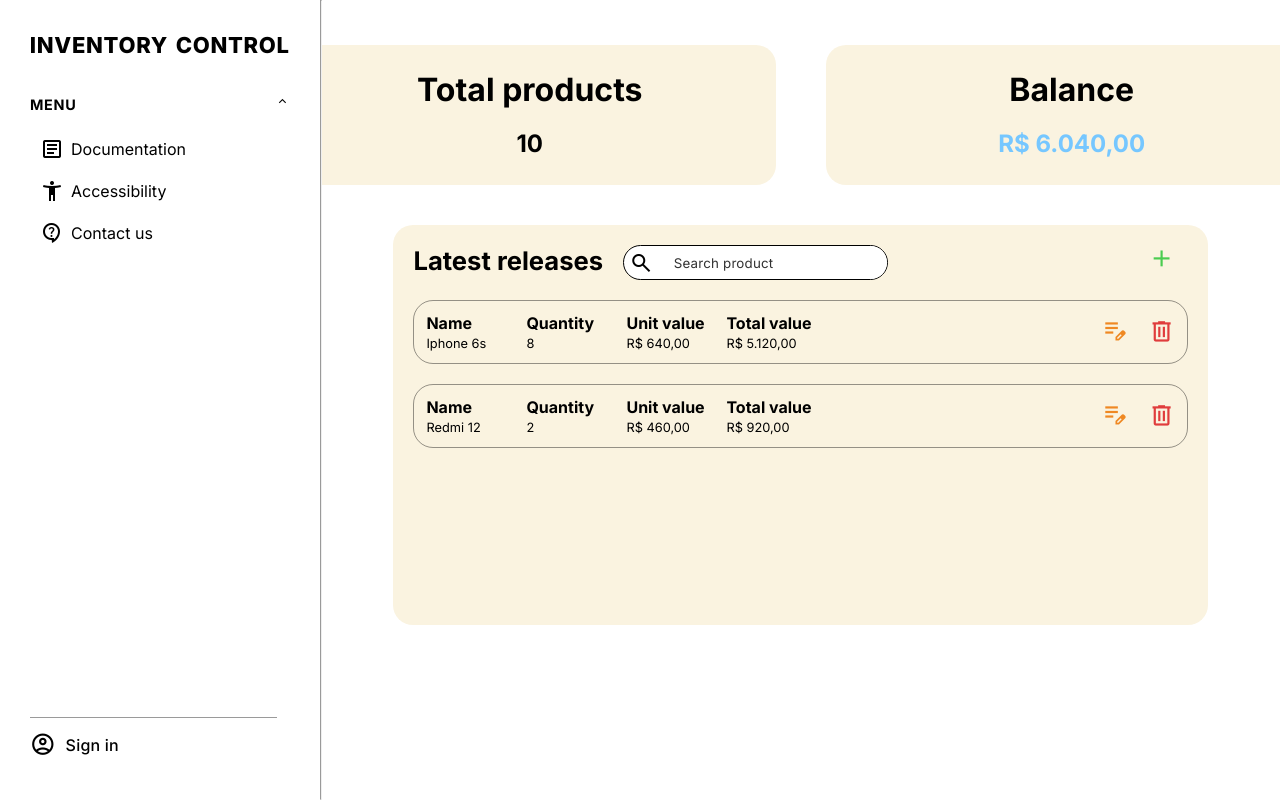
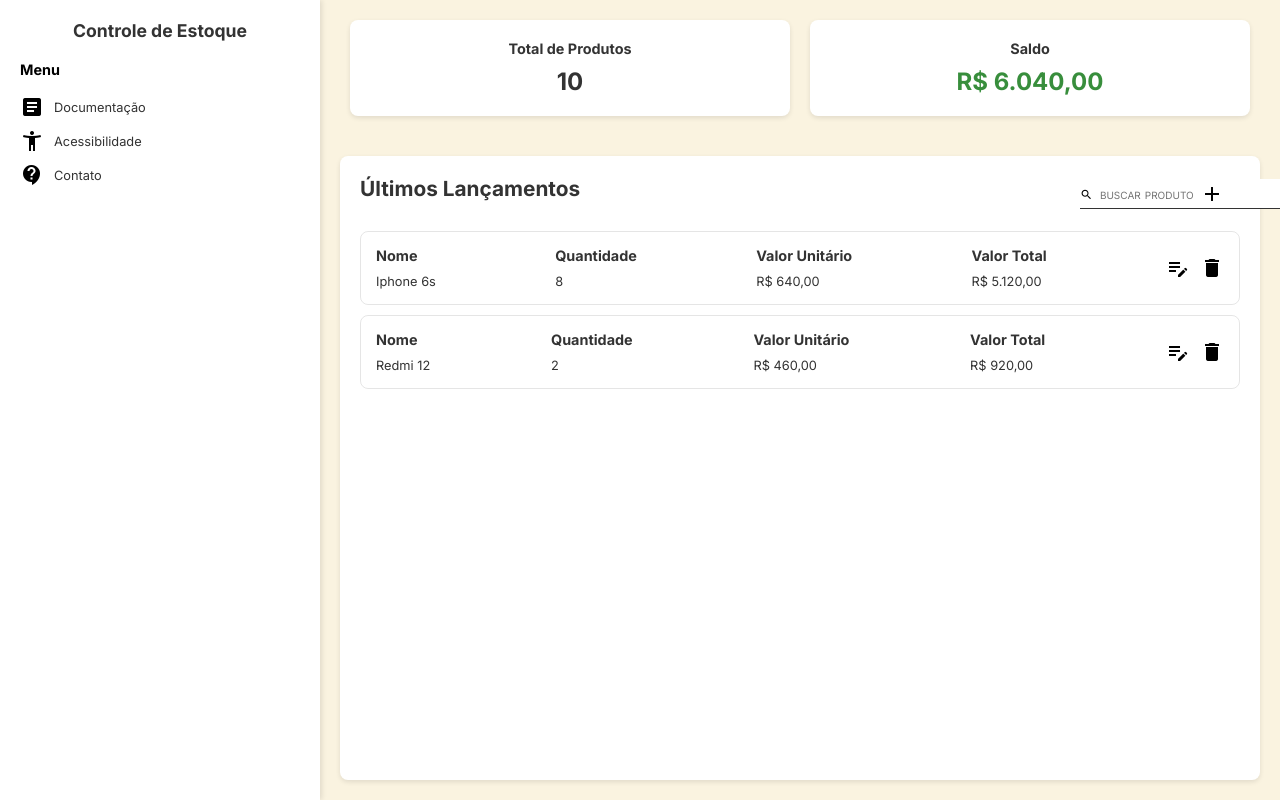
Before and after one commit to carlossalustiano/stock-control-panel, a website with bundled scripts: page index.html in a window 1280 px wide. Built offline with nearby package versions, Linux system fonts and the light colour scheme.

Commit message:
Interface v1 concluida e começando a consumindo API

```diff
--- a/index.html
+++ b/index.html
@@ -3,139 +3,122 @@
   <head>
     <meta charset="UTF-8" />
     <meta name="viewport" content="width=device-width, initial-scale=1.0" />
-    <title>Controle de estoque</title>
+    <title>Controle de Estoque</title>
     <link rel="stylesheet" href="src/css/style.css" />
-    <link rel="stylesheet"
-    href="https://fonts.googleapis.com/css2?family=Material+Symbols+Outlined:opsz,wght,FILL,GRAD@24,400,0,0"
+    <link
+      rel="stylesheet"
+      href="https://fonts.googleapis.com/css2?family=Inter:wght@400;700&display=swap"
+    />
+    <link
+      rel="stylesheet"
+      href="https://fonts.googleapis.com/icon?family=Material+Icons"
+    />
+    <link rel="shortcut icon" href="src/img/stock-exchange.png" type="image/x-icon">
   </head>
   <body>
     <main>
-      <!-- Lado esquerdo -->
-      <div id="menu-esquerdo">
-        <div id="header">
-          <h1>inventory control</h1>
+      <aside id="menu-esquerdo">
+        <header>
+          <h1 id="text-h1">Controle de Estoque</h1>
+        </header>
+        <nav id="box-sinalizacoes">
+          <h2 id="text-h2">Menu</h2>
+          <ul>
+            <li>
+              <span class="material-icons">article</span>
+              <a href="#">Documentação</a>
+            </li>
+            <li>
+              <span class="material-icons">accessibility_new</span>
+              <a href="#">Acessibilidade</a>
+            </li>
+            <li>
+              <span class="material-icons">contact_support</span>
+              <a href="#">Contato</a>
+            </li>
+          </ul>
+          <!--
+          <div id="box-user">
+            <span class="material-icons">account_circle</span>
+            <a href="#">Entrar</a>
           </div>
-        <div id="box-sinalizacoes">
-          <div>
-            <div id="box-title-list">
-              <h2>Menu</h2>
-              <span class="material-symbols-outlined"
-                >keyboard_control_key</span
-              >
-            </div>
-            <ul>
-              <div class="box-link">
-                <span class="material-symbols-outlined">article</span>
-                <li><a href="#">Documentation</a></li>
-              </div>
-              <div class="box-link">
-                <span class="material-symbols-outlined">accessibility_new</span>
-                <li><a href="#">Accessibility</a></li>
-              </div>
-              <div class="box-link">
-                <span class="material-symbols-outlined">contact_support</span>
-                <li><a href="#">Contact us</a></li>
-              </div>
-            </ul>
-          </div>
-          <div id="box-user">
-            <span class="material-symbols-outlined">account_circle</span>
-            <a href="#">Sign in</a>
-          </div>
-        </div>
-      </div>
-      <hr />
-      <!-- Lado Direito -->
-      <div id="container-main">
-        <div id="container-information">
+          -->
+        </nav>
+      </aside>
+      <section id="container-main">
+        <header id="container-information">
           <div class="box-information">
-            <h1>Total products</h1>
+            <h1>Total de Produtos</h1>
             <h2 id="text-black">10</h2>
           </div>
           <div class="box-information">
-            <h1>Balance</h1>
+            <h1>Saldo</h1>
             <h2 id="text-blue">R$ 6.040,00</h2>
           </div>
-        </div>
-
+        </header>
         <div id="container-itens">
-          <div id="header-stock">
-            <div>
-              <h1>Latest releases</h1>
+          <header id="header-stock">
+            <h1>Últimos Lançamentos</h1>
             <div id="box-input">
-                <span class="material-symbols-outlined">search</span>
+              <span class="material-icons">search</span>
               <input
                 type="search"
                 name="search"
                 id="search"
-                  placeholder="Search product"
+                placeholder="buscar produto"
               />
             </div>
-            </div>
-            <span class="material-symbols-outlined" id="button-add">add</span>
-          </div>
-
+            <span class="material-icons" id="button-add">add</span>
+          </header>
           <div id="container-stock">
-            <div id="box-stock">
+            <article class="box-stock">
               <div class="stock-data">
-                <h1>Name</h1>
+                <h1>Nome</h1>
                 <p>Iphone 6s</p>
               </div>
               <div class="stock-data">
-                <h1>Quantity</h1>
+                <h1>Quantidade</h1>
                 <p>8</p>
               </div>
               <div class="stock-data">
-                <h1>Unit value</h1>
+                <h1>Valor Unitário</h1>
                 <p>R$ 640,00</p>
               </div>
               <div class="stock-data">
-                <h1>Total value</h1>
+                <h1>Valor Total</h1>
                 <p>R$ 5.120,00</p>
               </div>
+              <div class="buttons">
+                <span class="material-icons button-edit">edit_note</span>
+                <span class="material-icons button-remove">delete</span>
               </div>
-
-            <div id="buttons">
-              <span class="material-symbols-outlined" id="button-edit"
-                >edit_note</span
-              >
-              <span class="material-symbols-outlined" id="button-remove"
-                >delete</span
-              >
-            </div>
-          </div>
-
-          <div id="container-stock">
-            <div id="box-stock">
+            </article>
+            <article class="box-stock">
               <div class="stock-data">
-                <h1>Name</h1>
+                <h1>Nome</h1>
                 <p>Redmi 12</p>
               </div>
               <div class="stock-data">
-                <h1>Quantity</h1>
+                <h1>Quantidade</h1>
                 <p>2</p>
               </div>
               <div class="stock-data">
-                <h1>Unit value</h1>
+                <h1>Valor Unitário</h1>
                 <p>R$ 460,00</p>
               </div>
               <div class="stock-data">
-                <h1>Total value</h1>
+                <h1>Valor Total</h1>
                 <p>R$ 920,00</p>
               </div>
+              <div class="buttons">
+                <span class="material-icons button-edit">edit_note</span>
+                <span class="material-icons button-remove">delete</span>
               </div>
-
-            <div id="buttons">
-              <span class="material-symbols-outlined" id="button-edit"
-                >edit_note</span
-              >
-              <span class="material-symbols-outlined" id="button-remove"
-                >delete</span
-              >
+            </article>
           </div>
         </div>
-        </div>
-      </div>
+      </section>
     </main>
+    <script src="src/js/script.js"></script>
   </body>
 </html>
--- a/src/css/style.css
+++ b/src/css/style.css
@@ -1,297 +1,232 @@
 @charset "UTF-8";
 
-@import url("https://fonts.googleapis.com/css2?family=Inter:ital,opsz,wght@0,14..32,100..900;1,14..32,100..900&display=swap");
+@import url("https://fonts.googleapis.com/css2?family=Inter:wght@400;700&display=swap");
 
 :root {
-  -cor1: #000000;
-  -cor2: #010b09;
-  -cor3: #021612;
-  -cor4: #03201b;
-  -cor5: #042b24;
+  --cor-fundo: #faf3e0;
+  --cor-menu: #ffffff;
+  --cor-texto: #333333;
+  --cor-titulo: #000000;
+  --cor-saldo: #388e3c;
+  --cor-botoes: #4caf50;
+  --cor-botoes-danoso: #e03c3c;
+  --cor-botoes-editar: #ef8822;
 }
 
 * {
   margin: 0;
   padding: 0;
   box-sizing: border-box;
-  overflow: hidden;
   font-family: "Inter", sans-serif;
 }
 
 body {
   height: 100vh;
+  background-color: var(--cor-fundo);
 }
 
 main {
+  display: flex;
   height: 100%;
-  background-color: #faf3e0;
-  display: flex;
-  flex-direction: row;
 }
 
 #menu-esquerdo {
   width: 320px;
-  height: 100%;
-  padding: 10px;
-  background-color: #fff;
+  background-color: var(--cor-menu);
+  padding: 20px;
+  box-shadow: 2px 0 5px rgba(0, 0, 0, 0.1);
+}
+
+#text-h1 {
+  font-size: 1.1em;
+}
+
+#text-h2 {
+  font-size: .9em;
+}
+
+header {
+  text-align: center;
+  margin-bottom: 20px;
+}
+
+h1 {
+  font-size: 1.5em;
+  color: var(--cor-titulo);
+}
+
+nav {
   display: flex;
   flex-direction: column;
-  gap: 15px;
-
-  #header {
-    display: flex;
-    flex-direction: column;
-    align-items: center;
-    gap: 20px;
-
-    h1 {
-      margin-top: 12px;
-      text-align: center;
-      color: black;
-      font-size: 2em;
-      font-variant: small-caps;
-      letter-spacing: 0.7px;
-      font-weight: 800;
-    }
-  }
-
-  #box-sinalizacoes {
-    width: 100%;
-    height: 90%;
-    padding: 20px;
-    display: flex;
-    justify-content: space-between;
-    flex-direction: column;
-
-    #box-user {
-      width: 95%;
-      padding-top: 14px;
-      border-top: 1px solid #9a9a9a;
-      display: flex;
-      align-items: center;
-      gap: 10px;
-
-      a {
-        font-size: 1em;
-        text-decoration: none;
-        font-weight: 500;
-        letter-spacing: 0.2px;
-        color: black;
-        cursor: pointer;
-      }
-
-      a:hover {
-        text-decoration: underline;
-      }
-
-      span {
-        font-size: 1.6em;
-      }
-    }
-  }
-}
-
-#box-title-list {
-  margin-bottom: 20px;
-  display: flex;
-  flex-direction: row;
-  justify-content: space-between;
-
-  h2 {
-    color: black;
-    font-size: 0.9em;
-    letter-spacing: 0.7px;
-    text-transform: uppercase;
-  }
-
-  span {
-    color: black;
-    font-size: 0.9em;
-    cursor: pointer;
-  }
+  gap: 17px;
 }
 
 ul {
   display: flex;
   flex-direction: column;
   gap: 10px;
+  list-style: none;
+  padding: 0;
+}
 
-  .box-link {
-    width: 270px;
-    height: 32px;
-    padding: 10px;
-    margin: auto;
+li {
+  display: flex;
+  align-items: center;
+  gap: 10px;
   cursor: pointer;
-    display: flex;
-    flex-direction: row;
-    align-items: center;
-    gap: 7px;
+  transition: background 0.2s;
+}
+
+li:hover {
+  background-color: #f0f0f0;
+}
 
 a {
   text-decoration: none;
-      color: black;
-      display: block;
+  font-size: .8em;
+  color: var(--cor-texto);
 }
 
-    span {
-      color: black;
+/*
+#box-user {
+  display: flex;
+  align-items: center;
+  gap: 5px;
 }
-  }
-}
+*/
 
 #container-main {
-  width: calc(100% - 320px);
-  height: 100%;
-  background-color: #fff;
+  flex: 1;
+  padding: 20px;
   display: flex;
   flex-direction: column;
-  align-items: center;
-  gap: 40px;
+  gap: 20px;
+}
 
 #container-information {
   display: flex;
-    flex-direction: row;
-    justify-content: center;
-    gap: 50px;
+  justify-content: space-between;
 }
 
 .box-information {
-    width: 492px;
-    height: 140px;
-    padding: 5px;
-    margin-top: 45px;
-    background-color: #faf3e0;
-    border-radius: 20px;
-    display: flex;
-    flex-direction: column;
-    align-items: center;
-    gap: 20px;
+  background-color: var(--cor-menu);
+  border-radius: 8px;
+  padding: 20px;
+  box-shadow: 0 2px 5px rgba(0, 0, 0, 0.1);
+  flex: 1;
+  margin: 0 10px;
+}
 
 h1 {
-      margin-top: 20px;
-      color: black;
+  color: var(--cor-texto);
+  margin-bottom: 10px;
 }
 
 #text-black {
-      color: black;
+  color: var(--cor-texto);
 }
 
 #text-blue {
-      color: #76c7ff;
-    }
+  color: var(--cor-saldo);
 }
 
 #container-itens {
-    width: 85%;
-    height: 400px;
+  flex: 1;
+  background-color: var(--cor-menu);
+  border-radius: 8px;
   padding: 20px;
-    background-color: #faf3e0;
-    border-radius: 20px;
-    display: flex;
-    flex-direction: column;
-    gap: 20px;
+  box-shadow: 0 2px 5px rgba(0, 0, 0, 0.1);
+}
 
 #header-stock {
   display: flex;
   justify-content: space-between;
-
-      div {
-        display: flex;
-        gap: 20px;
+  align-items: center;
 }
 
-      h1 {
-        color: black;
-        font-size: 1.6em;
+#header-stock h1 {
+  font-size: 1.3em;
 }
 
 #button-add {
-        margin-right: 13px;
-        color: #4acc50;
-        font-size: 1.7em;
-        cursor: pointer;
-      }
-    }
-  }
-
-  #container-stock {
-    width: 100%;
-    padding: 12px;
-    border: 0.5px solid rgba(0, 0, 0, 0.407);
-    border-radius: 20px;
-    display: flex;
-    flex-direction: row;
-    justify-content: space-between;
-    gap: 20px;
-
-    #box-stock {
-      display: flex;
-      flex-direction: row;
-      gap: 5px;
-
-      .stock-data {
-        width: 95px;
-        display: flex;
-        flex-direction: column;
-        gap: 3px;
-
-        h1 {
-          color: black;
-          font-size: 1em;
-        }
-
-        p {
-          color: black;
-          font-size: 0.8em;
-        }
-      }
-    }
-
-    #buttons {
-      display: flex;
-      align-items: center;
-      gap: 20px;
-
-      #button-remove {
-        font-size: 1.7em;
-        color: #e03c3c;
-        cursor: pointer;
-      }
-
-      #button-edit {
-        font-size: 1.7em;
-        color: #ef8822;
-        cursor: pointer;
-      }
-    }
-  }
+  margin-right: 16px
 }
 
 #box-input {
-  width: 265px;
-  height: 35px;
-  border: 1px solid black;
-  background-color: #fff;
-  border-radius: 20px;
+  width: 210px;
+  height: 30px;
   display: flex;
   align-items: center;
+  gap: 2px;
+  border-bottom: 1px solid var(--cor-texto);
+  margin-right: -590px;
 
   input {
     width: 100%;
     height: 100%;
-    outline: 0;
-    border: 0;
-    cursor: pointer;
+  }
+
+  span {
+    padding-top: 5px;
+    font-size: .8em;
+  }
 }
 
 input::placeholder {
-    font-size: 1em;
-    color: #151515df;
-    letter-spacing: 0.2px;
+  font-variant: small-caps;
+  font-size: .9em;
 }
 
-  span {
+#box-input input {
+  border: none;
+  outline: none;
+  flex: 1;
   padding: 5px;
+  font-size: 1em;
+}
+
+#container-stock {
+  margin-top: 20px;
+}
+
+.box-stock {
+  display: flex;
+  justify-content: space-between;
+  align-items: center;
+  padding: 15px;
+  border: 1px solid rgba(0, 0, 0, 0.1);
+  border-radius: 8px;
+  margin-bottom: 10px;
+}
+
+.stock-data {
+  display: flex;
+  flex-direction: column;
+  color: var(--cor-texto);
+}
+
+h1 {
+  font-size: 0.9em;
+}
+
+p {
+  font-size: 0.8em;
+}
+
+.buttons {
+  display: flex;
+  gap: 10px;
+}
+
+.material-icons {
   cursor: pointer;
+  transition: color 0.2s;
 }
+
+.button-edit:hover {
+  color: var(--cor-botoes-editar);
 }
+
+.button-remove:hover {
+  color: var(--cor-botoes-danoso);
+}
```
Also changed, not shown: package.json (added, +16 -0 lines), src/js/script.js (added, +18 -0 lines), src/services/api.js (added, +7 -0 lines), src/img/stock-exchange.png (added), 2 other files. Lines whose indentation alone changed are shown as unchanged.
